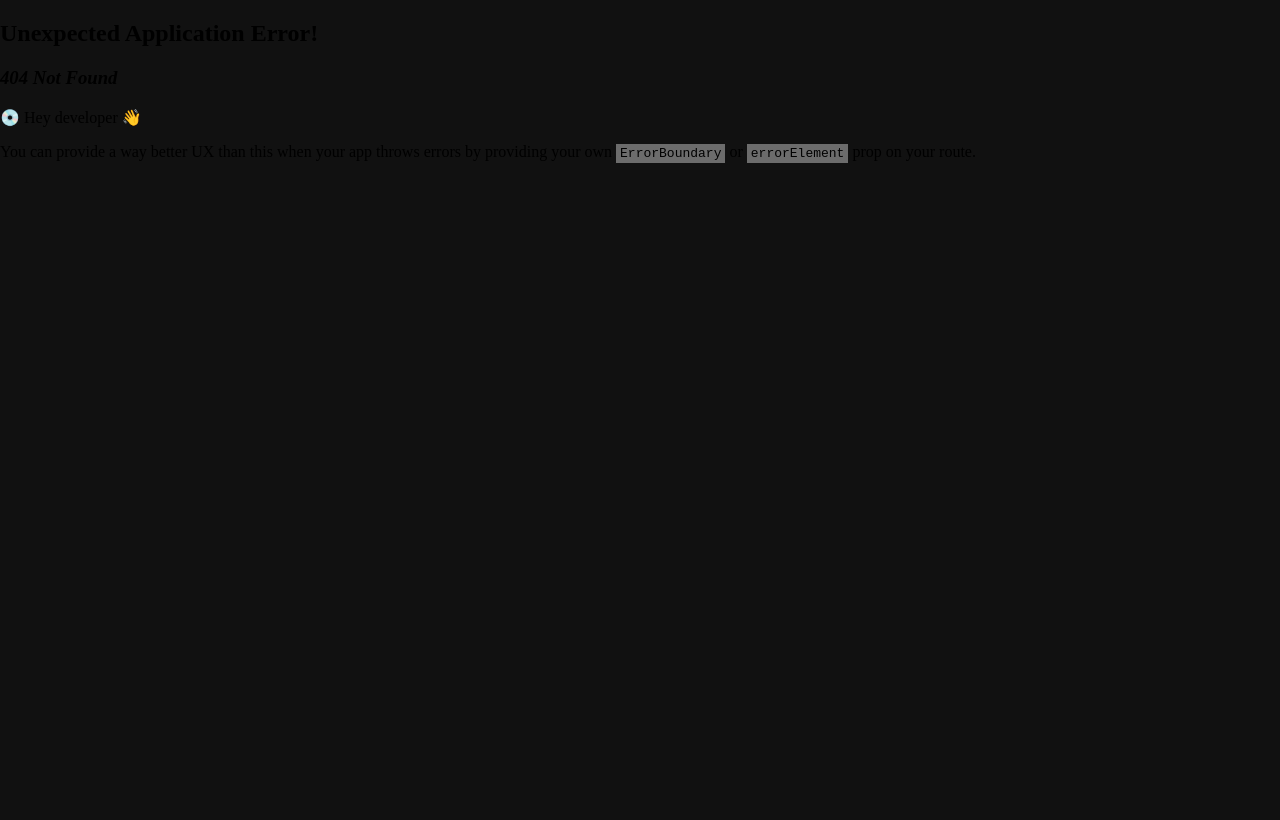
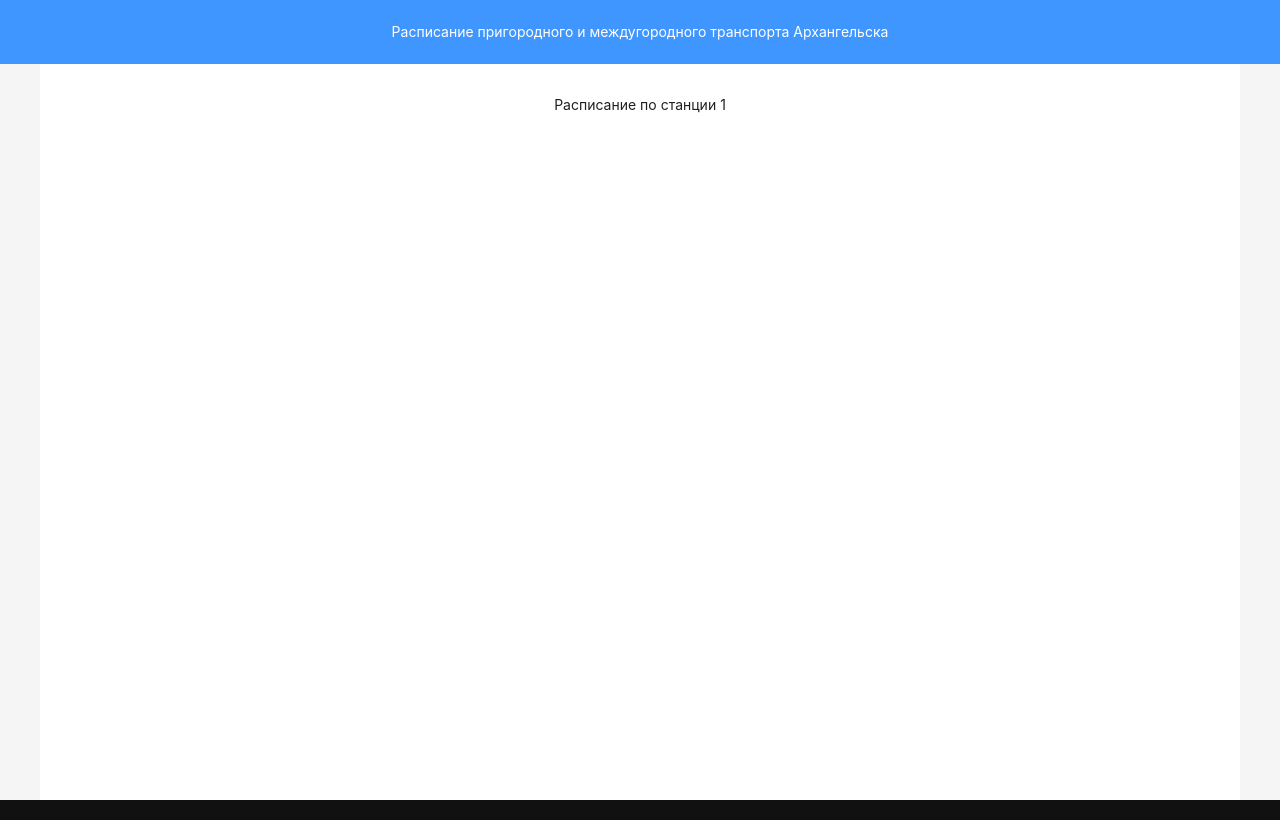
Before and after one commit to pmochalov/transport-schedule-table, a React (Vite) app: page /station/1 in a window 1280 px wide. Before the commit this address had no page. Built offline with nearby package versions, Linux system fonts and the light colour scheme.

Commit message:
добавлен route для станции

```diff
--- /dev/null
+++ b/src/components/Station.tsx
@@ -0,0 +1,9 @@
+import * as React from "react";
+import { useParams } from "react-router-dom";
+
+const Station: React.FC = () => {
+    let { stationId } = useParams();
+    return <>Расписание по станции {stationId}</>;
+};
+
+export { Station };
--- a/src/main.tsx
+++ b/src/main.tsx
@@ -5,6 +5,7 @@ import { Provider } from "react-redux";
 import { store } from "./store.ts";
 
 import { createBrowserRouter, RouterProvider } from "react-router-dom";
+import { Station } from "./components/Station.tsx";
 
 const router = createBrowserRouter([
     {
@@ -12,8 +13,8 @@ const router = createBrowserRouter([
         element: <App />,
         children: [
             {
-                path: "hello1",
-                element: <>111</>,
+                path: "station/:stationId",
+                element: <Station />,
             },
             {
                 path: "hello2",
```
